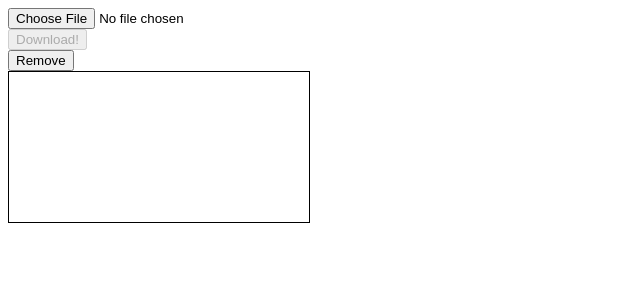
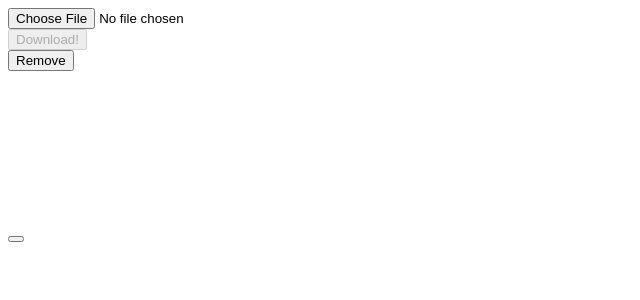
Before and after one commit to GalichkinStepan/Lab1, a React (Create React App) app: page / in a window 1280 px wide. Shown: the top 300 px of the page, without its empty margins (0-640 px from the left). Built offline with nearby package versions, Linux system fonts and the light colour scheme.

Commit message:
Добавлен Rotate

```diff
--- a/src/App.js
+++ b/src/App.js
@@ -1,27 +1,41 @@
 import React, { useState } from 'react';
 import Crop from './components/Crop';
+import Rotate from './components/Rotate';
 import ToolPanel from './components/ToolPanel';
 import TopPanel from './components/TopPanel';
 
 function App() {
 
     const [mainImage, setMainImage] = useState(null);
+    const [mainImageURL, setMainImageURL] = useState(null);
+    const [appState, setAppState] = useState(null);
+
+    function ImageURL() {
+        if (mainImageURL == null)
+            return URL.createObjectURL(mainImage);
+        else
+            return mainImageURL;
+    }
 
   return (
       <div className="App">
-          <TopPanel mainImage={mainImage} setMainImage={setMainImage} />
-          <ToolPanel mainImage={mainImage} setMainImage={setMainImage} />
+
+          <TopPanel mainImage={mainImage} setMainImage={setMainImage} setAppState={setAppState} mainImageURL={mainImageURL} />
+
 
           {mainImage && (
               <div>
                   <img
                       alt="not found"
-                      src={URL.createObjectURL(mainImage)}
+                      src={ImageURL()}
                   />
                   <br />
               </div>
           )}
-          <Crop src={mainImage} setSrc={setMainImage} />
+
+          <Crop image={mainImage} setImage={setMainImage} imgURL={mainImageURL} setImageURL={setMainImageURL} setAppState={setAppState}/>
+
+          <Rotate ImageURL={mainImageURL} setImageURL={setMainImageURL} />
     </div>
   );
 }
--- a/src/components/Crop.jsx
+++ b/src/components/Crop.jsx
@@ -5,10 +5,6 @@ import "react-image-crop/dist/ReactCrop.css";
 const Crop = (props) => {
     const [setImage] = useState(null);
     const [crop, setCrop] = useState({ aspect: 16 / 9 });
-
-    const handleFileChange = (e) => {
-        props.setSrc(URL.createObjectURL(e.target.files[0]));
-    };
 
     function getCroppedImg() {
 
@@ -32,14 +28,17 @@ const Crop = (props) => {
             crop.width,
             crop.height
         );
+
+        props.setImageURL(canvas.toDataURL());
+        props.setAppState(null);
     }
     return (
         <div className="container">
             <div className="row">
-                {props.src && (
+                {props.image && (
                     <div>
                         <ReactCrop crop={crop} onChange={setCrop}>
-                            <img id="result" src={URL.createObjectURL(props.src)} alt="description" onLoad={setImage} />
+                            <img id="result" src={URL.createObjectURL(props.image)} alt="description" onLoad={setImage} />
                         </ReactCrop>
                         <button className="btn btn-danger" onClick={getCroppedImg}>
                             Crop image
@@ -51,7 +50,6 @@ const Crop = (props) => {
                     width={crop.width}
                     height={crop.height}
                     style={{
-                        border: "1px solid black",
                         objectFit: "contain"
                     }}
                 ></canvas>
--- a/src/components/CropButton.jsx
+++ b/src/components/CropButton.jsx
@@ -1,7 +1,13 @@
 import React, { useState } from "react";
 
 const CropButton = function (props) {
-
+    return (
+        <div>
+            <button onClick={
+                props.setAppState("Crop")
+            }>Crop image</button>
+        </div>
+    );
 };
 
 export default CropButton;
--- a/src/components/DownloadComponent.jsx
+++ b/src/components/DownloadComponent.jsx
@@ -4,7 +4,7 @@ import { saveAs } from 'file-saver'
 const DownloadComponent = function (props) {
 
     const downloadImage = () => {
-        saveAs(URL.createObjectURL(props.image))
+        saveAs(props.imageURL)
     }
 
     return (
--- /dev/null
+++ b/src/components/Rotate.jsx
@@ -0,0 +1,29 @@
+import React, { useState } from "react";
+
+const Rotate = function (props) {
+
+    function rotate() {
+
+        var canvas = document.createElement('canvas');
+
+        canvas.width = "1000";
+        canvas.height = "1000";
+
+        var img = document.createElement("img");
+        img.src = props.ImageURL;
+
+        var ctx = canvas.getContext("2d");
+
+        ctx.rotate(90 * Math.PI / 180); // rotate by 90 degrees
+        ctx.drawImage(img, 100, 100); //draw it
+        ctx.fill();
+
+        props.setImageURL(canvas.toDataURL());
+    }
+
+    return (
+        <button onClick={rotate()}></button>
+    );
+};
+
+export default Rotate;
--- a/src/components/ToolPanel.jsx
+++ b/src/components/ToolPanel.jsx
@@ -5,7 +5,7 @@ const ToolPanel = function (props) {
 
     return (
         <div>
-            <CropButton image={props.mainImage} setImage={props.setMainImage}/>
+            <CropButton setAppState={props.setAppState}/>
         </div>
     );
 };
--- a/src/components/TopPanel.jsx
+++ b/src/components/TopPanel.jsx
@@ -7,7 +7,7 @@ const TopPanel = function (props) {
     return (
         <div>
             <UploadComponent setImage={props.setMainImage} />
-            <DownloadComponent image={props.mainImage} />
+            <DownloadComponent imageURL={props.mainImageURL}/>
             <button onClick={() => props.setMainImage(null)}>Remove</button>
 
         </div>
```
